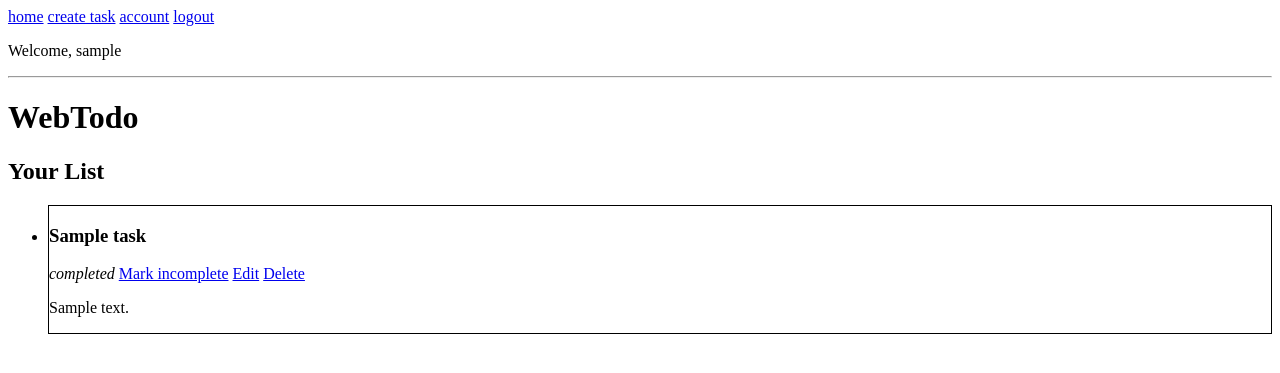
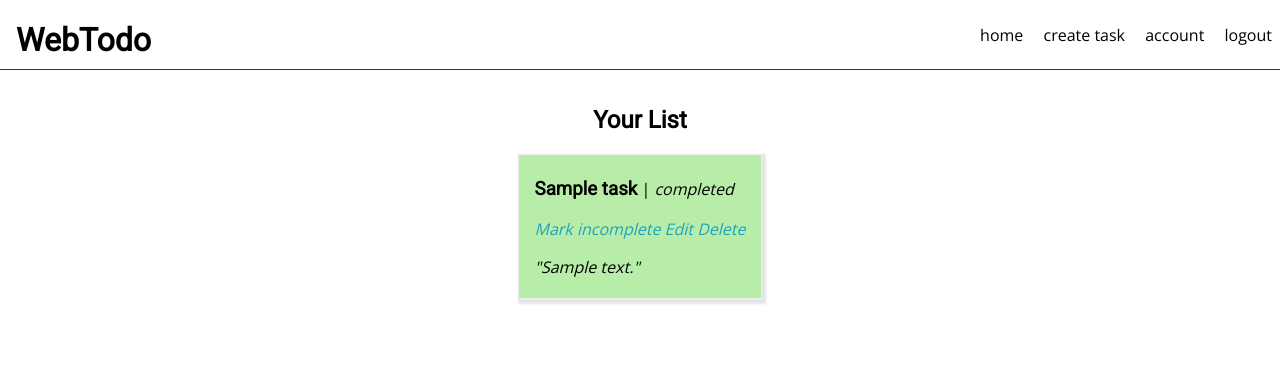
Before and after one commit to jessereitz/webtodo, a Flask app: page / in a window 1280 px wide. Shown: the top 373 px of the page. Run offline with Flask 2, Linux system fonts and the light colour scheme; a user stored in the database is signed in; tables that the repository leaves empty hold one stand-in row (values such as "Sample post"); parts of the project's set-up code (start-up, migrations or seed data) failed here and were passed over.

Commit message:
Add a bit of styling.

```diff
--- a/app/forms.py
+++ b/app/forms.py
@@ -33,6 +33,12 @@ class EditPasswordForm(FlaskForm):
     confirm_new_password = PasswordField('confirm new password', validators=[DataRequired()])
     submit = SubmitField('Submit')
 
+class DeleteAccountForm(FlaskForm):
+    username = StringField('username', validators=[DataRequired()])
+    password = PasswordField('password', validators=[DataRequired(), EqualTo('confirm_password', message="Passwords must match")])
+    confirm_password = PasswordField('confirm password', validators=[DataRequired()])
+    submit = SubmitField('Submit')
+
 #####     TASK FORMS     #####
 class EditTaskForm(FlaskForm):
     title = StringField('title', validators=[DataRequired()])
--- a/app/routes.py
+++ b/app/routes.py
@@ -5,7 +5,7 @@
 from flask import render_template, flash, redirect, url_for, session, request, g, abort
 from flask_login import login_user, logout_user, current_user, login_required
 from app import app, db, loginManager
-from app.forms import LoginForm, SignupForm, EditTaskForm, EditUsernameForm, EditPasswordForm
+from app.forms import LoginForm, SignupForm, EditTaskForm, EditUsernameForm, EditPasswordForm, DeleteAccountForm
 from app.models import User, Task
 
 @app.before_request
@@ -177,6 +177,26 @@ def logout():
     logout_user()
     return redirect(url_for('index'))
 
+@app.route('/deleteAccount', methods=['GET', 'POST'])
+@login_required
+def delete_account():
+    form = DeleteAccountForm()
+    if form.validate_on_submit():
+        username = form.username.data
+        password = form.password.data
+        db_user = User.query.filter_by(username=username).first()
+        if db_user == current_user and password == db_user.password:
+            delete_all_user_tasks(username=username)
+            logout_user()
+            db.session.delete(db_user)
+            db.session.commit()
+            flash('Your account has been deleted.')
+            return redirect(url_for('index'))
+        else:
+            flash('Unsuccessful.')
+    return render_template('delete_account.html', form=form)
+
+
 @app.route('/signup', methods=['GET', 'POST'])
 def signup():
     form = SignupForm()
@@ -214,3 +234,12 @@ def username_available(username):
         return True
     else:
         return False
+
+def delete_all_user_tasks(username):
+    if not username:
+        return False
+
+    tasks = g.user.tasks.filter_by(user_id=current_user.id).all()
+    for task in tasks:
+        db.session.delete(task)
+    db.session.commit()
--- a/app/static/site.css
+++ b/app/static/site.css
@@ -1,3 +1,114 @@
-.task {
-  border: 1px solid black;
+@import url('https://fonts.googleapis.com/css?family=Open+Sans|Roboto');
+
+.center {
+  text-align: center;
 }
+
+.left {
+  text-align: left;
+}
+
+html, body {
+  margin: 0;
+  padding: 0;
+}
+
+body {
+  font-family: 'Open Sans', sans-serif;
+
+}
+
+a {
+  color: inherit;
+  text-decoration: none;
+}
+
+a:hover {
+  text-decoration: underline;
+}
+
+a:visited {
+  color: inherit;
+}
+
+h1, h2, h3, h4, h5, h6 {
+  font-family: 'Roboto', sans-serif;
+}
+
+header {
+  box-sizing: border-box;
+  width: 100vw;
+  height: 70px;
+  position: relative;
+  border-bottom: 1px solid #333;
+  padding: 0 1em;
+  overflow: hidden;
+}
+
+header h1, header nav {
+  display: inline-block;
+}
+
+header nav {
+  position: absolute;
+  right: 0;
+  height: 70px;
+  margin-right: 0;
+}
+
+header nav a {
+  display: inline-block;
+  line-height: 70px;
+  padding: 0 0.5em;
+}
+
+header nav a:hover {
+  background: #ddd;
+}
+
+div.mainContainer {
+  text-align: center;
+}
+
+section.main {
+  display: inline-block;
+  text-align: left;
+  margin-top: 1em;
+}
+
+section.main a {
+  color: #1CA5B8;
+  font-style: italic;
+}
+
+ul.todoList {
+  padding: 0;
+  list-style: none;
+  border: 1px solid #eee;
+  box-shadow: 2px 2px 2px 2px rgba(0,0,0,0.1);
+}
+
+ul.todoList li {
+  padding: 0.25em 1em;
+  border-bottom: 1px solid #eee;
+}
+
+ul.todoList li:hover {
+  background: #eee;
+}
+
+ul.todoList li.completed {
+  background: #B8EDA9;
+}
+
+div.taskHeader h3 {
+  display: inline-block;
+}
+
+div.taskNav {
+  margin-bottom: 0.25em;
+}
+
+p.taskNote {
+  font-style: italic;
+}
--- a/app/templates/account.html
+++ b/app/templates/account.html
@@ -13,7 +13,7 @@
     <td colspan="3"><a href="{{ url_for('edit_password') }}">change password</a></td>
   </tr>
   <tr>
-    <td colspan="3">delete account</td>
+    <td colspan="3"><a href="{{ url_for('delete_account') }}">delete account</a></td>
   </tr>
 </table>
 
--- a/app/templates/index.html
+++ b/app/templates/index.html
@@ -1,27 +1,32 @@
 {% extends "layout.html" %}
 
 {% block content %}
-  <h1>WebTodo</h1>
-
   {% if current_user.is_active %}
-    <h2>Your List</h2>
+    <h2 class="center">Your List</h2>
     {% if tasks|length > 0 %}
-    <ul>
+    <ul class="todoList">
       {% for task in tasks %}
-        <li class="task">
+        {% if task.complete %}
+        {% set completed = 'completed' %}
+        {% else %}
+        {% set completed = 'incomplete' %}
+        {% endif %}
+        <li class="task {{ completed }}">
           <div class="taskHeader">
-            <h3>{{ task.title }}</h3>
+            <h3>{{ task.title }}</h3> |
             {% if task.complete %}
               <i>completed</i>
             {% else %}
               <i>not completed</i>
             {% endif %}
-            <a href="{{ url_for('mark_task', task_id=task.id) }}">Mark {% if task.complete %} {{ 'in' }}{% endif %}complete</a>
-            <a href="{{ url_for('edit_task', task_id=task.id) }}">Edit</a>
-            <a href="{{ url_for('delete_task', task_id=task.id) }}">Delete</a>
+            <div class="taskNav">
+              <a href="{{ url_for('mark_task', task_id=task.id) }}">Mark {% if task.complete %} {{ 'in' }}{% endif %}complete</a>
+              <a href="{{ url_for('edit_task', task_id=task.id) }}">Edit</a>
+              <a href="{{ url_for('delete_task', task_id=task.id) }}">Delete</a>
+            </div>
           </div>
-          {% if task.note != None %}
-            <p>{{ task.note }}</p>
+          {% if task.note|length > 0 %}
+            <p class="taskNote">"{{ task.note }}"</p>
           {% endif %}
         </li>
       {% endfor %}
--- a/app/templates/layout.html
+++ b/app/templates/layout.html
@@ -11,6 +11,7 @@
   </head>
   <body>
     <header>
+      <a href="{{ url_for('index') }}"><h1>WebTodo</h1></a>
       <nav>
         <a href="{{ url_for('index') }}">home</a>
         {% if current_user.is_active %}
@@ -22,12 +23,9 @@
           <a href="{{ url_for('signup') }}">sign up</a>
         {% endif %}
       </nav>
-      {% if current_user.is_active %}
-        <p>Welcome, {{ current_user.username }}</p>
-      {% endif %}
+
     </header>
 
-    <hr />
     {% with messages = get_flashed_messages() %}
       {% if messages %}
         <ul>
@@ -37,7 +35,10 @@
         </ul>
       {% endif %}
     {% endwith %}
+    <div class="mainContainer">
+    <section class="main">
     {% block content %}{% endblock %}
-
+  </section>
+</div>
   </body>
 </html>
```
Also changed, not shown: app/templates/delete_account.html (added, +23 -0 lines).
